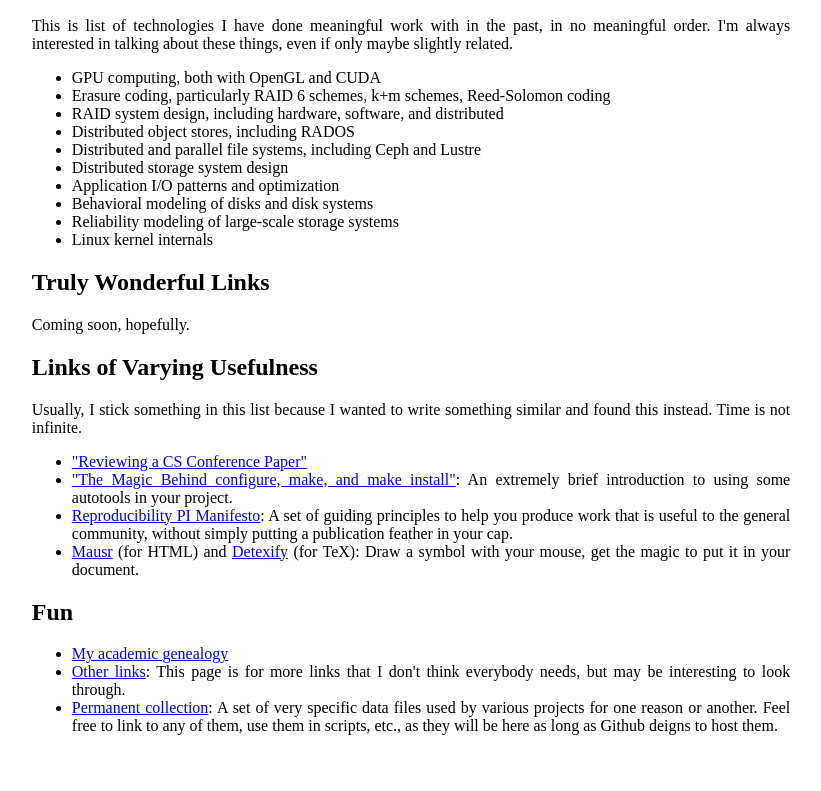
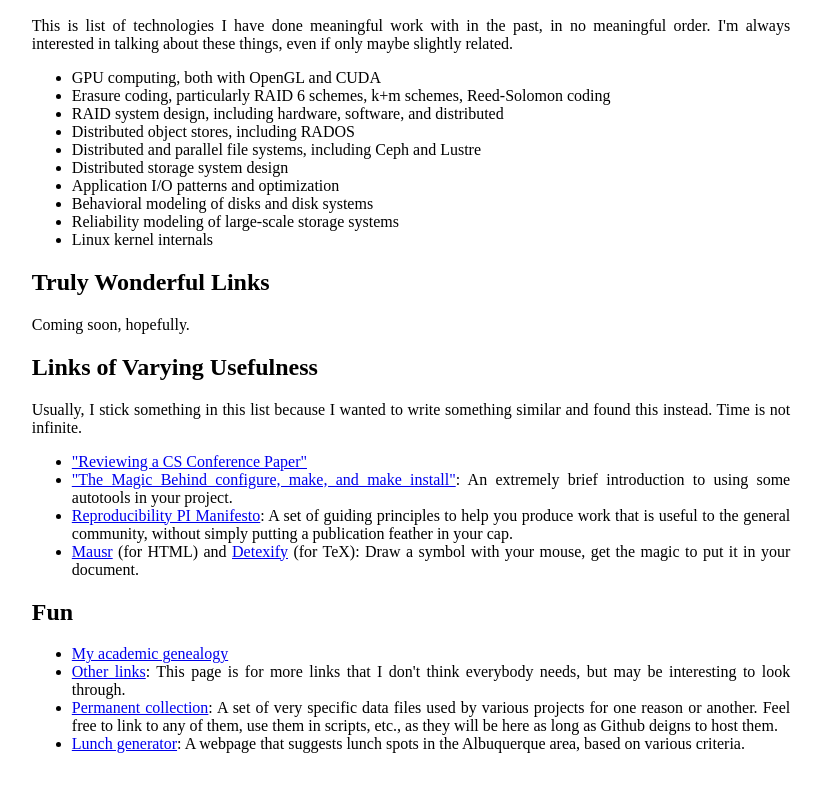
Before and after one commit to matthewcurry/matthewcurry.github.io, a plain HTML site: page index.html in a window 1280 px wide. Shown: the part 639-1430 px from the top of the page, without its empty margins (229-1050 px from the left). Drawn offline with Linux system fonts and the light colour scheme.

Commit message:
Update index.html

```diff
--- a/index.html
+++ b/index.html
@@ -51,6 +51,7 @@
  </li>
 <li> <a href="links.html"> Other links</a>: This page is for more links that I don't think everybody needs, but may be interesting to look through.</li>
 <li> <a href="permanent/index.html"> Permanent collection</a>: A set of very specific data files used by various projects for one reason or another. Feel free to link to any of them, use them in scripts, etc., as they will be here as long as Github deigns to host them.</li>
+<li> <a href="lunch.html"> Lunch generator</a>: A webpage that suggests lunch spots in the Albuquerque area, based on various criteria.
 </div>
 </body>
 </html>
```
